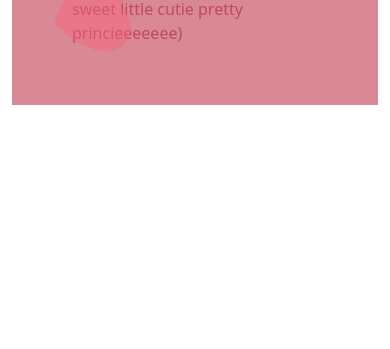
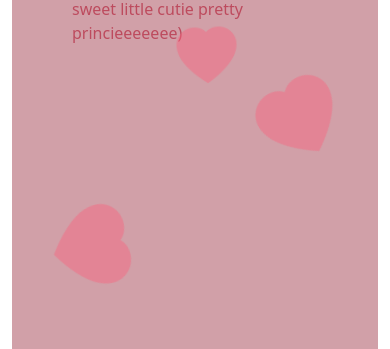
Before and after one commit to nimessanjel-max/jeny, a website: page public/jeny.html in a window 390 px wide. Shown: the part 495-844 px from the top of the page. Drawn offline with nearby package versions, Linux system fonts and the light colour scheme.

Commit message:
Update jeny.html

```diff
--- a/public/jeny.html
+++ b/public/jeny.html
@@ -30,9 +30,9 @@
 
         @media (max-width: 768px) {
             .intro {
-                height: auto;
+                height: 100vh;
                 padding: 40px;
-                background-color: rgb(218, 136, 149);
+                background-color: rgb(209, 160, 168);
                 position: relative;
             }
 
```
